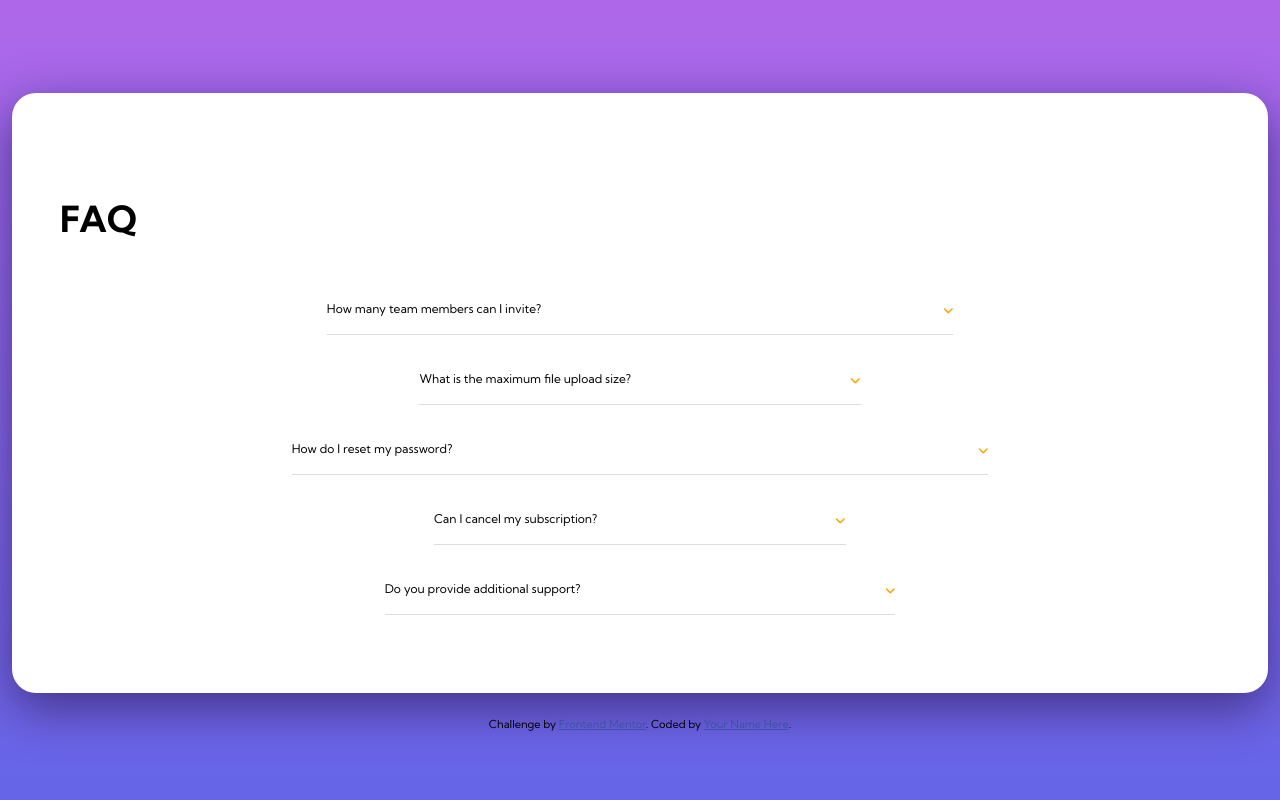
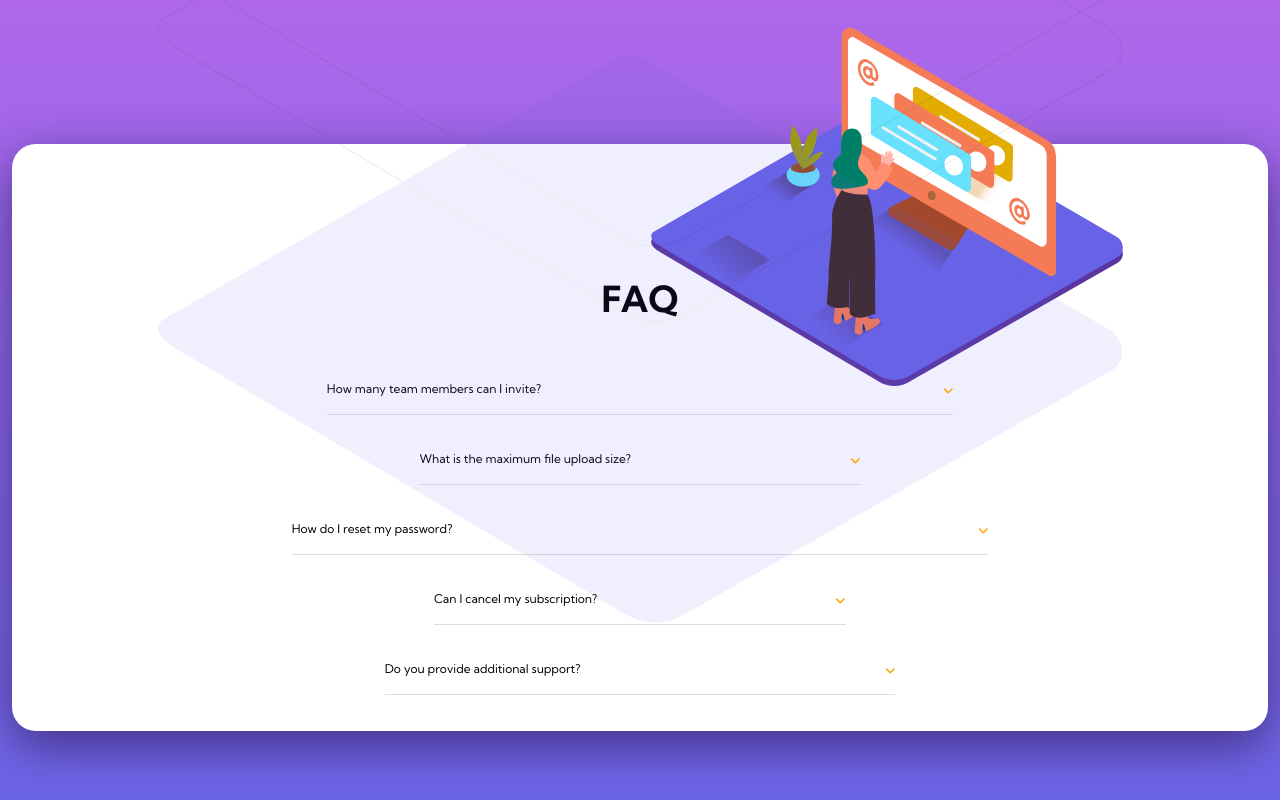
Before and after one commit to Coda-Sen/FEM-Accordion-Card, a website built with Parcel: page src/index.html in a window 1280 px wide. Shown: the top 800 px of the page. Built offline with nearby package versions, Linux system fonts and the light colour scheme.

Commit message:
positioned SVG for mobile

```diff
--- a/src/index.html
+++ b/src/index.html
@@ -15,6 +15,14 @@
 </head>
 <body>
   <section id="card">
+    <div class="img--div hide--mobile">
+      <img src="images/illustration-woman-online-mobile.svg">
+      <img src="images/bg-pattern-mobile.svg">
+    </div>
+    <div class="img--div hide--desktop">
+      <img src="images/illustration-woman-online-desktop.svg">
+      <img src="images/bg-pattern-desktop.svg">
+    </div>
     <div id="acc--container">
       <h1>FAQ</h1>
       <div class="acc--box">
--- a/src/scss/main.scss
+++ b/src/scss/main.scss
@@ -14,6 +14,18 @@ $fnt--kumbh: 'Kumbh Sans', sans-serif;
 $fw--thin: 400;
 $fw--wide: 700;
 
+$tns--main: 0.2s ease-out;
+
+$br--laptop: 1024px;
+
+// Mixins
+
+@mixin mq {
+    @media (min-width: $br--laptop) {
+        @content;
+    }
+}
+
 
 // Setup & Reset
 
@@ -26,7 +38,7 @@ $fw--wide: 700;
 
 html, body {
     width: 100%;
-    height: 100%;
+    height: auto;
     font-size: 12px;
     font-family: $fnt--kumbh;
     font-weight: $fw--thin;
@@ -35,6 +47,7 @@ html, body {
 // Text Style
 
 h1 {
+    text-align: center;
     font-size: 3rem;
     margin: 3rem 0;
 }
@@ -42,8 +55,7 @@ h1 {
 // Block Style
 
 body {
-    padding: 1rem;
-
+    padding: 0 1rem;
     display: flex;
     flex-direction: column;
     justify-content: center;
@@ -53,17 +65,19 @@ body {
 }
 
 #card {
+    position: relative;
+
     width: 100%;
-    height: 600px;
+    height: auto;
 
-    margin: 2rem;
-    padding: 2rem 4rem;
+    margin: 12rem 2rem;
+    padding: 8rem 4rem 2rem;
 
     background-color: white;
     border-radius: 2rem;
     box-shadow: 0 16px 48px 0 #438;
 
-    transition: 0.5s ease-in-out;
+    transition: $tns--main;
 }
 
 #acc--container {
@@ -78,10 +92,10 @@ body {
     padding: 1rem 0;
     border-bottom: 1px solid #DDD;
     cursor: pointer;
-    transition: 0.5s ease-in-out;
+    transition: $tns--main;
     &.active {
-        .content {
-            min-height: 36px;
+        .acc--content {
+            max-height: 200px;
         }
         .acc--label {
             font-weight: $fw--wide;
@@ -97,24 +111,62 @@ body {
     justify-content: space-between;
 
     font-weight: $fw--thin;
+
+    transition: $tns--main;
+
+    .acc--box:hover & {
+        color: orange;
+    }
 }
 
 .acc--content {
     padding-top: 0.5rem;
-    height: 0px;
-    min-height: 0px;
+    height: 100%;
+    max-height: 0px;
     line-height: 1.2;
 
     overflow: hidden;
     overflow-y: auto;
 
-    transition: 0.5s ease-in-out;
+    transition: $tns--main;
 }
 
 i {
     color: orange;
     transform: rotate(180deg);
-    transition: all 0.2s ease-out;
+    transition: $tns--main;
+}
+
+
+.img--div {
+    width: auto;
+    position: absolute;
+    left: 50%;
+    top: -20%;
+    transform: translateX(-50%);
+    display: flex;
+    flex-direction: column;
+    align-items: flex-end;
+}
+
+img {
+    &:last-of-type {
+        transform: translateY(-75%);
+    }
+}
+
+// Hide other img
+
+.hide {
+    &--desktop {
+        display: none;
+        @include mq {  display: flex; }
+    }
+
+    &--mobile {
+        display: flex;
+        @include mq { display: none; }
+    }
 }
 
 
@@ -122,8 +174,9 @@ i {
 // Attribution
 .attribution {
     font-size: 11px;
+    color: white;
     text-align: center;
 }
 .attribution a {
-    color: hsl(228, 45%, 44%);
+    color: hsl(228, 45%, 75%);
 }
```
Also changed, not shown: dist/bg-pattern-desktop.2f784f63.svg (added), dist/bg-pattern-mobile.0fb10e67.svg (added), dist/illustration-woman-online-desktop.2ab46cb1.svg (added), dist/illustration-woman-online-mobile.f62dc214.svg (added), dist/index.html, 4 other files.
